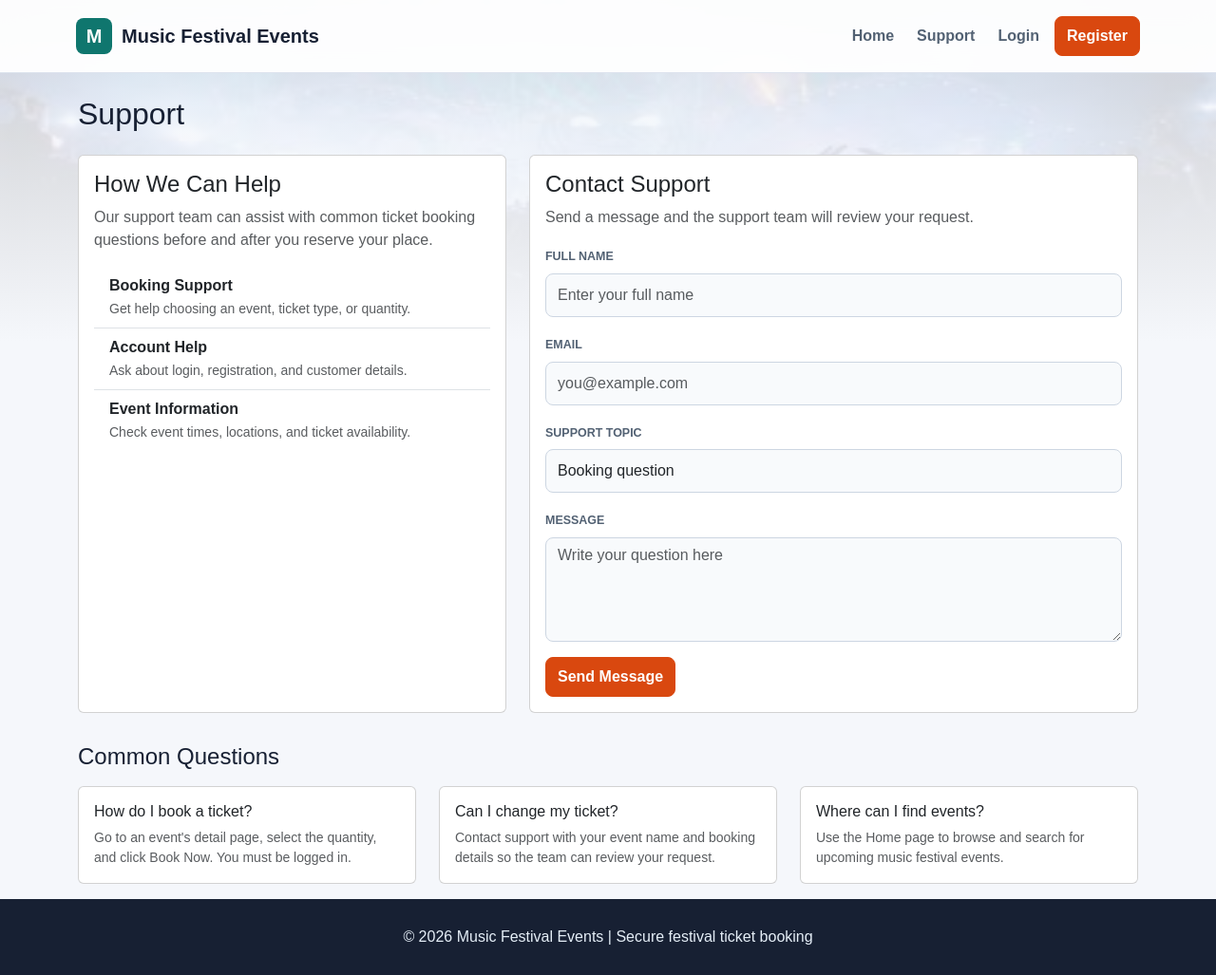
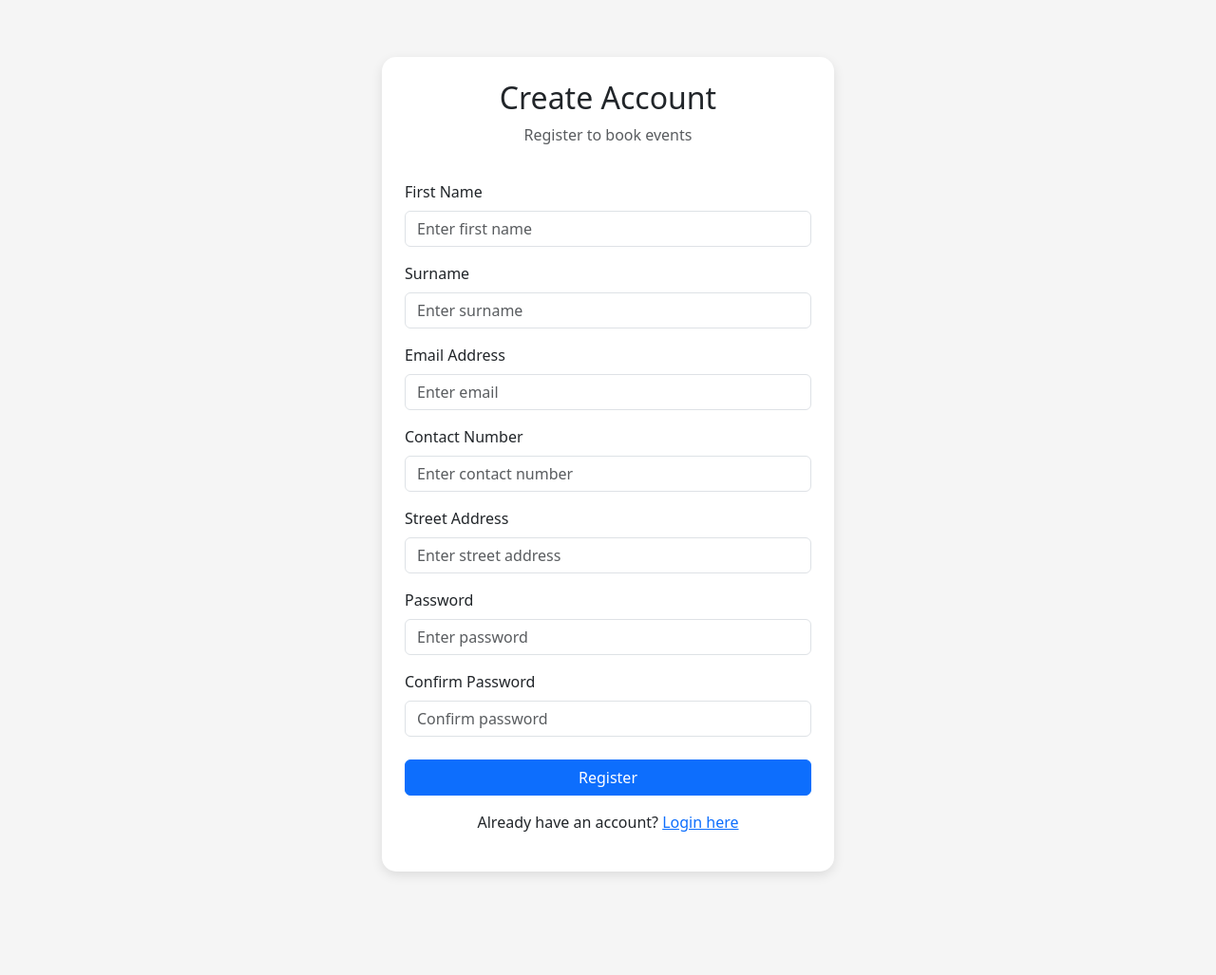
Before and after one commit to kasen2001/Assessment, a Flask app: page /support in a window 1280 px wide. Shown: the whole page at 95% size. After the commit the page ends 922 px from the top, so only its background shows below. Run offline with Flask 3, Linux system fonts and the light colour scheme; some libraries are stand-ins or nearby versions.

Commit message:
support.html

```diff
--- a/website/templates/support.html
+++ b/website/templates/support.html
@@ -1,98 +1,109 @@
-{% extends "base.html" %}
+<!DOCTYPE html>
+<html lang="en">
+<head>
+    <meta charset="UTF-8">
+    <meta name="viewport" content="width=device-width, initial-scale=1.0">
+    <title>Register</title>
 
-{% block content %}
-<div class="container mt-4">
-    <h2 class="mb-4">Support</h2>
+    <!-- Bootstrap CSS -->
+    <link href="https://cdn.jsdelivr.net/npm/bootstrap@5.3.3/dist/css/bootstrap.min.css" rel="stylesheet">
 
-    <div class="row">
-        <!-- How We Can Help -->
-        <div class="col-md-5 mb-4">
-            <div class="card h-100">
-                <div class="card-body">
-                    <h4 class="card-title">How We Can Help</h4>
-                    <p class="text-muted">Our support team can assist with common ticket booking questions before and after you reserve your place.</p>
+    <style>
+        body {
+            background-color: #f5f5f5;
+        }
 
-                    <ul class="list-group list-group-flush mt-3">
-                        <li class="list-group-item">
-                            <strong>Booking Support</strong><br>
-                            <span class="text-muted small">Get help choosing an event, ticket type, or quantity.</span>
-                        </li>
-                        <li class="list-group-item">
-                            <strong>Account Help</strong><br>
-                            <span class="text-muted small">Ask about login, registration, and customer details.</span>
-                        </li>
-                        <li class="list-group-item">
-                            <strong>Event Information</strong><br>
-                            <span class="text-muted small">Check event times, locations, and ticket availability.</span>
-                        </li>
-                    </ul>
+        .register-container {
+            max-width: 500px;
+            margin: 60px auto;
+        }
+
+        .register-card {
+            border: none;
+            border-radius: 15px;
+            box-shadow: 0 4px 12px rgba(0,0,0,0.1);
+        }
+
+        .register-header {
+            text-align: center;
+            margin-bottom: 20px;
+        }
+
+        .btn-register {
+            width: 100%;
+        }
+    </style>
+</head>
+<body>
+
+    <div class="container register-container">
+        <div class="card register-card p-4">
+
+            <div class="register-header">
+                <h2>Create Account</h2>
+                <p class="text-muted">Register to book events</p>
+            </div>
+
+            <form>
+
+                <!-- First Name -->
+                <div class="mb-3">
+                    <label class="form-label">First Name</label>
+                    <input type="text" class="form-control" placeholder="Enter first name">
                 </div>
+
+                <!-- Surname -->
+                <div class="mb-3">
+                    <label class="form-label">Surname</label>
+                    <input type="text" class="form-control" placeholder="Enter surname">
+                </div>
+
+                <!-- Email -->
+                <div class="mb-3">
+                    <label class="form-label">Email Address</label>
+                    <input type="email" class="form-control" placeholder="Enter email">
+                </div>
+
+                <!-- Contact Number -->
+                <div class="mb-3">
+                    <label class="form-label">Contact Number</label>
+                    <input type="text" class="form-control" placeholder="Enter contact number">
+                </div>
+
+                <!-- Address -->
+                <div class="mb-3">
+                    <label class="form-label">Street Address</label>
+                    <input type="text" class="form-control" placeholder="Enter street address">
+                </div>
+
+                <!-- Password -->
+                <div class="mb-3">
+                    <label class="form-label">Password</label>
+                    <input type="password" class="form-control" placeholder="Enter password">
+                </div>
+
+                <!-- Confirm Password -->
+                <div class="mb-4">
+                    <label class="form-label">Confirm Password</label>
+                    <input type="password" class="form-control" placeholder="Confirm password">
+                </div>
+
+                <!-- Register Button -->
+                <button type="submit" class="btn btn-primary btn-register">
+                    Register
+                </button>
+
+            </form>
+
+            <!-- Login Link -->
+            <div class="text-center mt-3">
+                <p>Already have an account?
+                    <a href="login.html">Login here</a>
+                </p>
             </div>
-        </div>
 
-        <!-- Contact Form -->
-        <div class="col-md-7 mb-4">
-            <div class="card">
-                <div class="card-body">
-                    <h4 class="card-title">Contact Support</h4>
-                    <p class="text-muted">Send a message and the support team will review your request.</p>
-
-                    <form>
-                        <div class="mb-3">
-                            <label class="form-label fw-bold">Full Name</label>
-                            <input type="text" class="form-control" placeholder="Enter your full name">
-                        </div>
-                        <div class="mb-3">
-                            <label class="form-label fw-bold">Email</label>
-                            <input type="email" class="form-control" placeholder="you@example.com">
-                        </div>
-                        <div class="mb-3">
-                            <label class="form-label fw-bold">Support Topic</label>
-                            <select class="form-select">
-                                <option>Booking question</option>
-                                <option>Payment issue</option>
-                                <option>Account help</option>
-                                <option>Event information</option>
-                            </select>
-                        </div>
-                        <div class="mb-3">
-                            <label class="form-label fw-bold">Message</label>
-                            <textarea class="form-control" rows="4" placeholder="Write your question here"></textarea>
-                        </div>
-                        <button type="submit" class="btn btn-primary">Send Message</button>
-                    </form>
-                </div>
-            </div>
         </div>
     </div>
 
-    <!-- FAQ -->
-    <h4 class="mt-2 mb-3">Common Questions</h4>
-    <div class="row">
-        <div class="col-md-4 mb-3">
-            <div class="card h-100">
-                <div class="card-body">
-                    <h6 class="card-title">How do I book a ticket?</h6>
-                    <p class="card-text text-muted small">Go to an event's detail page, select the quantity, and click Book Now. You must be logged in.</p>
-                </div>
-            </div>
-        </div>
-        <div class="col-md-4 mb-3">
-            <div class="card h-100">
-                <div class="card-body">
-                    <h6 class="card-title">Can I change my ticket?</h6>
-                    <p class="card-text text-muted small">Contact support with your event name and booking details so the team can review your request.</p>
-                </div>
-            </div>
-        </div>
-        <div class="col-md-4 mb-3">
-            <div class="card h-100">
-                <div class="card-body">
-                    <h6 class="card-title">Where can I find events?</h6>
-                    <p class="card-text text-muted small">Use the Home page to browse and search for upcoming music festival events.</p>
-                </div>
-            </div>
-        </div>
-    </div>
-</div>
-{% endblock %}
+</body>
+</html>
```
